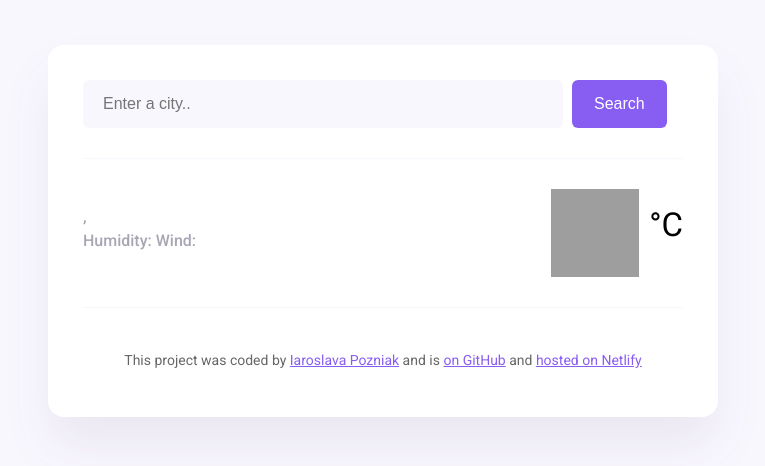
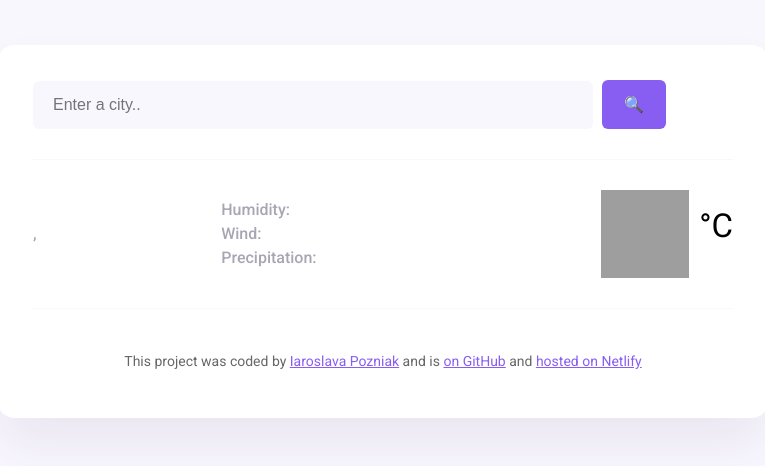
Before and after one commit to ladyyasita/Weather-forecast-app, a plain HTML site: page index.html in a window 1280 px wide. Shown: the whole page, without its empty margins (257-1022 px from the left). Drawn offline with nearby package versions, Linux system fonts and the light colour scheme; no server answers; grey boxes are pictures that could not be loaded.

Commit message:
api call for Precipitation

```diff
--- a/index.html
+++ b/index.html
@@ -23,18 +23,20 @@
             class="search-input"
             id="search-input"
           />
-          <input type="submit" value="Search" class="search-btn" id="search-btn"/>
+          <input type="submit" value="🔍" class="search-btn" id="search-btn"/>
         </form>
       </header>
       <main>
         <div class="current-weather-data">
           <div>
             <h1 class="weather-city" id="weather-city"></h1>
-            <p class="current-forecast">
-              <span id="current-time"> </span>, <span id="description-weather"> </span> <br />
-              Humidity: <strong id="humidity"> </strong> Wind: <strong id="wind-speed"></strong>
-            </p>
-          </div>
+            <div class = "current-weather-descr"> <span  id="current-time"> </span>, <span id="description-weather"> </span> </div>
+</div>
+            <div class="weather-info">
+              <div>Humidity: <strong id="humidity"> </strong> </div>
+              <div>Wind: <strong id="wind-speed"></strong></div>
+              <div>Precipitation: <strong id = "precipitation"></strong></div>
+            </div>
           <div class="current-temp" >
             <img src="http://shecodes-assets.s3.amazonaws.com/api/weather/icons/mist-night.png" class="temp-icon" id="temp-icon">
             <span class="current-temp-value" id="current-temp"></span
--- a/src/index.js
+++ b/src/index.js
@@ -14,11 +14,16 @@ function displayWeather(response) {
   currentTimeElement.innerHTML = formatDate(date);
   iconTempElement.innerHTML = `<img src="${response.data.condition.icon_url}" class="temp-icon"/>`;
   let iconTempElement = document.querySelector("#temp-icon");
+  let precipitationElement = document.querySelector("#precipitation");
+  let precipitation = response.data.rain;
+  precipitationElement.innerHTML = `${precipitation} mm`;
+  console.log(response.data.condition.rain);
 }
 
 function search(city) {
   let apiKey = "c3a451d0adt46fobb2b9a77755f49315";
-  let apiUrl = `https://api.shecodes.io/weather/v1/current?query=${city}&key=${apiKey}&units=metric`;
+  let apiUrl = `http://api.openweathermap.org/data/2.5/weather?q={city_name}&appid={your_api_key}&units=metric
+`;
   axios.get(apiUrl).then(displayWeather);
 }
 function handleSubmit(event) {
--- a/src/style.css
+++ b/src/style.css
@@ -9,7 +9,7 @@ a {
 
 .my-weather-app {
   background: white;
-  max-width: 600px;
+  max-width: 700px;
   margin: 45px auto;
   box-shadow: 0 30px 50px rgba(65, 50, 100, 0.08);
   border-radius: 16px;
@@ -47,6 +47,8 @@ main {
 .current-weather-data {
   display: flex;
   justify-content: space-between;
+  align-items: center;
+  width: 100%;
 }
 
 .weather-city {
@@ -54,15 +56,21 @@ main {
   font-size: 38px;
   line-height: 48px;
 }
-
-.current-forecast {
+.weather-info {
+  font-size: 16px;
+  color: rgba(39, 33, 66, 0.4);
+  line-height: 24px;
+  font-weight: 500;
+  margin-right: 100px;
+}
+.current-weather-descr {
   font-size: 16px;
   color: rgba(39, 33, 66, 0.4);
   line-height: 24px;
   font-weight: 500;
 }
 
-.current-forecast strong {
+div strong {
   color: #f65282;
 }
 
```
